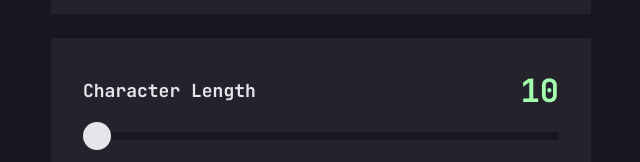
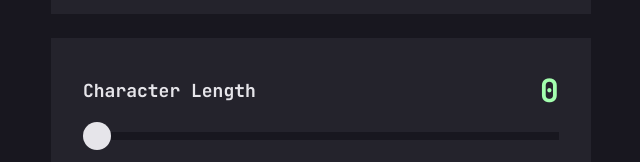
Before and after one commit to jalagania/password-generator, a React (Vite) app: page / in a window 1280 px wide. Shown: the part 149-311 px from the top of the page, without its empty margins (319-959 px from the left). Built offline with nearby package versions, Linux system fonts and the light colour scheme.

Commit message:
added context

```diff
--- a/src/components/Range.tsx
+++ b/src/components/Range.tsx
@@ -1,10 +1,13 @@
 import { ChangeEvent, useRef } from "react";
+import { useGlobalContext } from "../context";
 import "./Range.css";
 
 function Range() {
+  const { setPasswordLength, passwordLength } = useGlobalContext();
   const rangeRef = useRef<HTMLInputElement>(null);
 
-  function handleRangeInput(event: ChangeEvent<HTMLInputElement>) {
+  function handleRangeInput(event: ChangeEvent<HTMLInputElement>): void {
+    setPasswordLength(+event.target.value);
     const percent = (+event.target.value * 100) / +event.target.max;
     rangeRef.current!.style.backgroundImage = `linear-gradient(90deg, #a4ffaf ${percent}%, transparent ${percent}%)`;
   }
@@ -13,7 +16,7 @@ function Range() {
     <div className="range-box">
       <div className="range-header">
         <p className="range-text">Character Length</p>
-        <p className="range-amount">10</p>
+        <p className="range-amount">{passwordLength}</p>
       </div>
       <input
         type="range"
--- /dev/null
+++ b/src/context.tsx
@@ -0,0 +1,24 @@
+import { PropsWithChildren, createContext, useContext, useState } from "react";
+
+interface ContextType {
+  passwordLength: number;
+  setPasswordLength: (num: number) => void;
+}
+
+const AppContext = createContext<ContextType>({} as ContextType);
+
+function ContextProvider(props: PropsWithChildren) {
+  const [passwordLength, setPasswordLength] = useState<number>(0);
+
+  return (
+    <AppContext.Provider value={{ passwordLength, setPasswordLength }}>
+      {props.children}
+    </AppContext.Provider>
+  );
+}
+
+export default ContextProvider;
+
+export function useGlobalContext() {
+  return useContext(AppContext);
+}
--- a/src/main.tsx
+++ b/src/main.tsx
@@ -1,10 +1,13 @@
 import React from "react";
 import ReactDOM from "react-dom/client";
 import App from "./App";
+import ContextProvider from "./context";
 import "./index.css";
 
 ReactDOM.createRoot(document.getElementById("root") as HTMLElement).render(
   <React.StrictMode>
-    <App />
+    <ContextProvider>
+      <App />
+    </ContextProvider>
   </React.StrictMode>
 );
```
Also changed, not shown: vite.config.ts.timestamp-1681484186436.mjs (added, +13 -0 lines).
